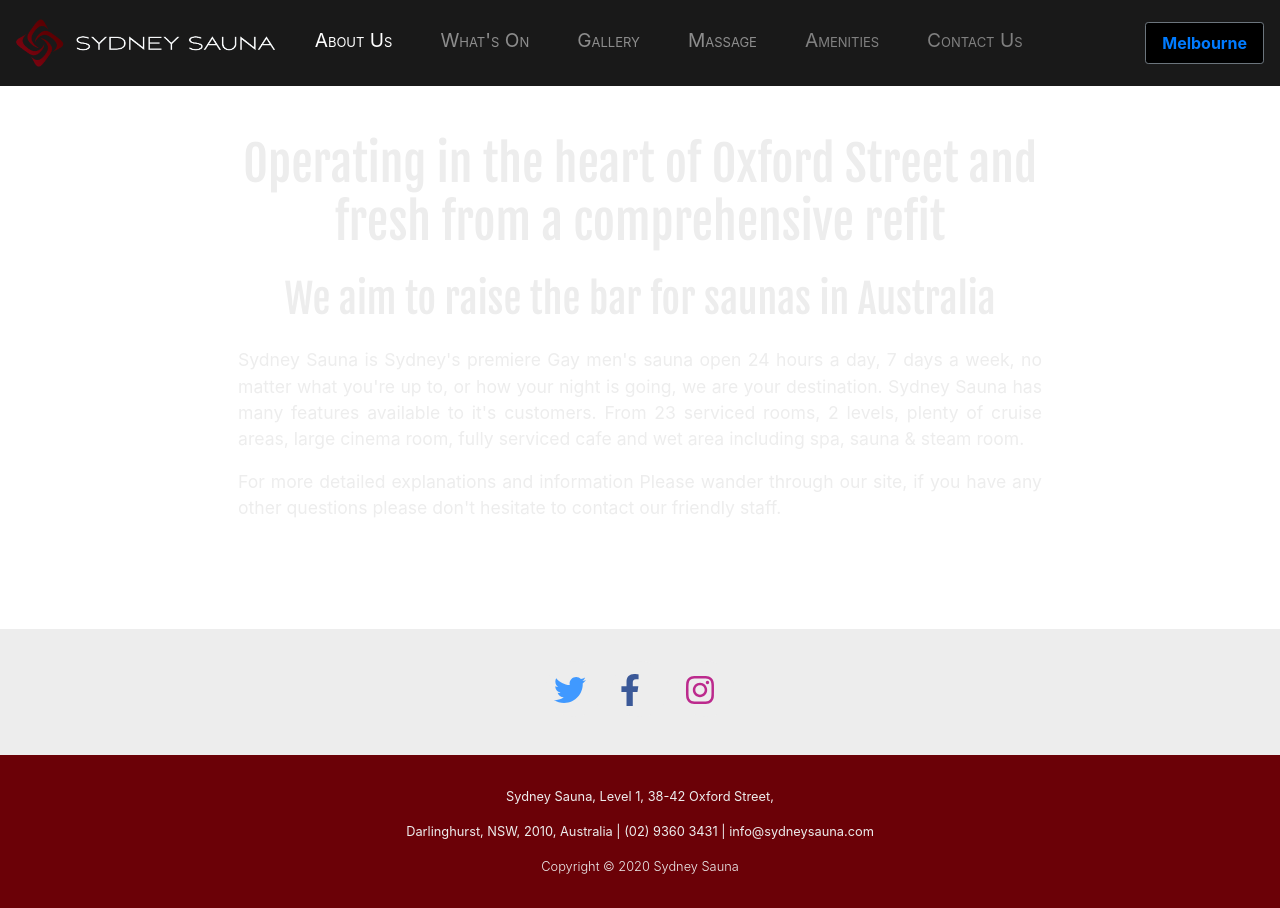
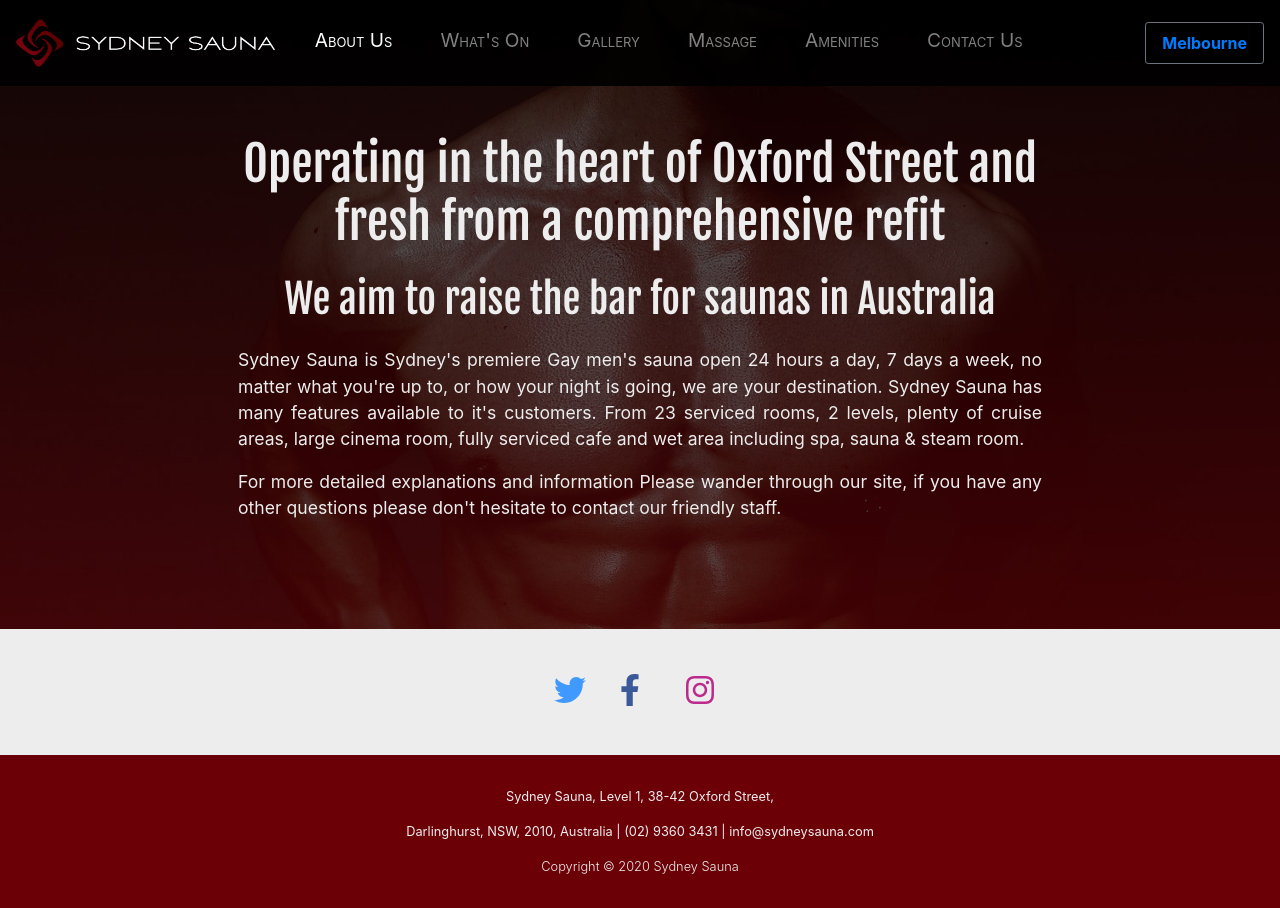
Before and after one commit to nathan-king/gym-venue-website, a Next.js app: page / in a window 1280 px wide. Built offline with nearby package versions, Linux system fonts and the light colour scheme.

Commit message:
try to address background bug

```diff
--- a/pages/styles/index.module.scss
+++ b/pages/styles/index.module.scss
@@ -1,5 +1,5 @@
 .main {
-    background-image: url('../../public/ss-men.jpg') black;
+    background-image: url('../../public/ss-men.jpg');
     -webkit-background-size: cover;
     -moz-background-size: cover;
     -o-background-size: cover;
--- a/pages/styles/whats-on.module.scss
+++ b/pages/styles/whats-on.module.scss
@@ -1,5 +1,5 @@
 .main {
-    background-image: url('../../public/ss-wet-man.jpeg') black;
+    background-image: url('../../public/ss-wet-man.jpeg');
     -webkit-background-size: cover;
     -moz-background-size: cover;
     -o-background-size: cover;
--- a/styles/global.scss
+++ b/styles/global.scss
@@ -1,5 +1,9 @@
 @import './typography.scss';
 @import './variables.scss';
+
+html {
+  background: black;
+}
 
 .nav-link {
     cursor: pointer;
```
